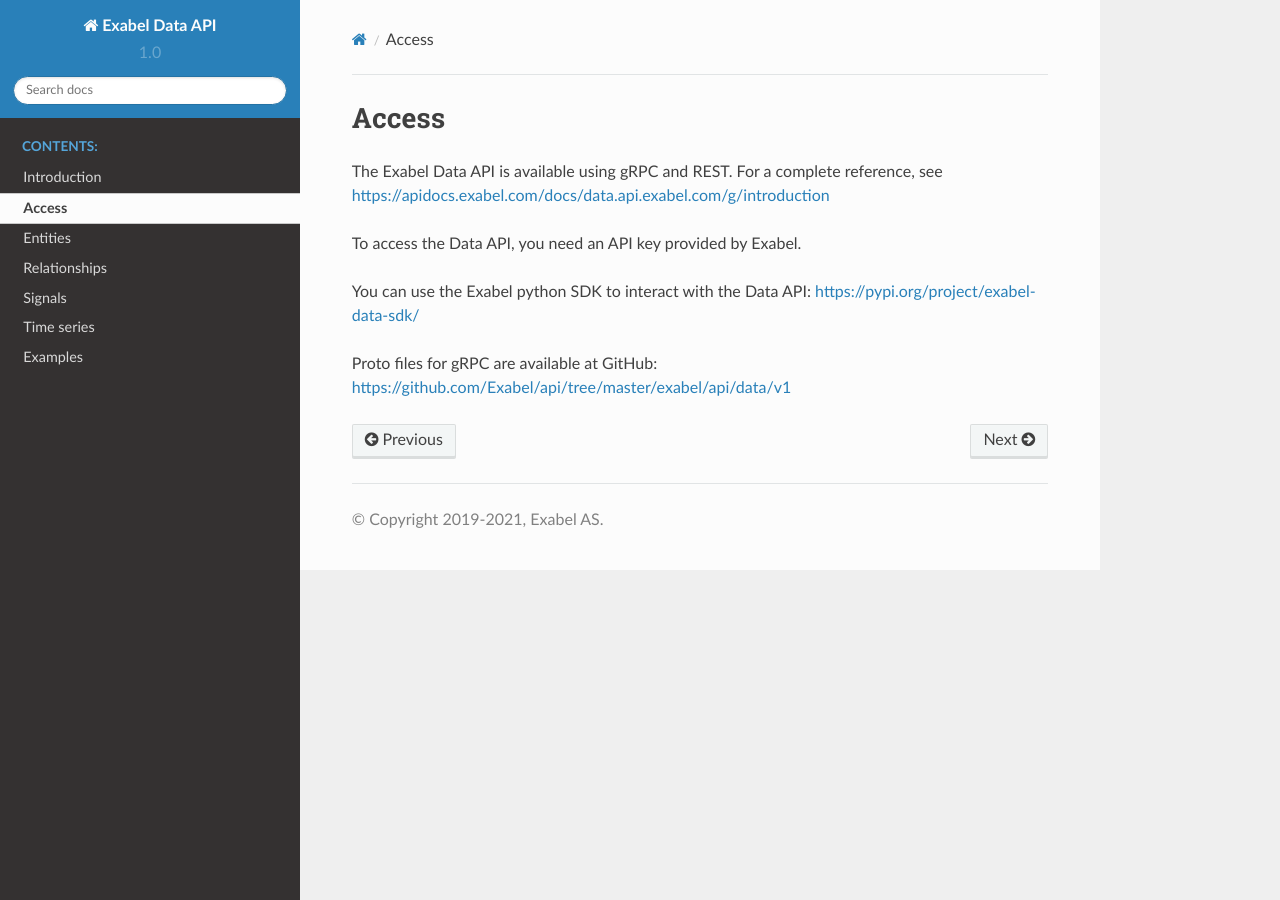
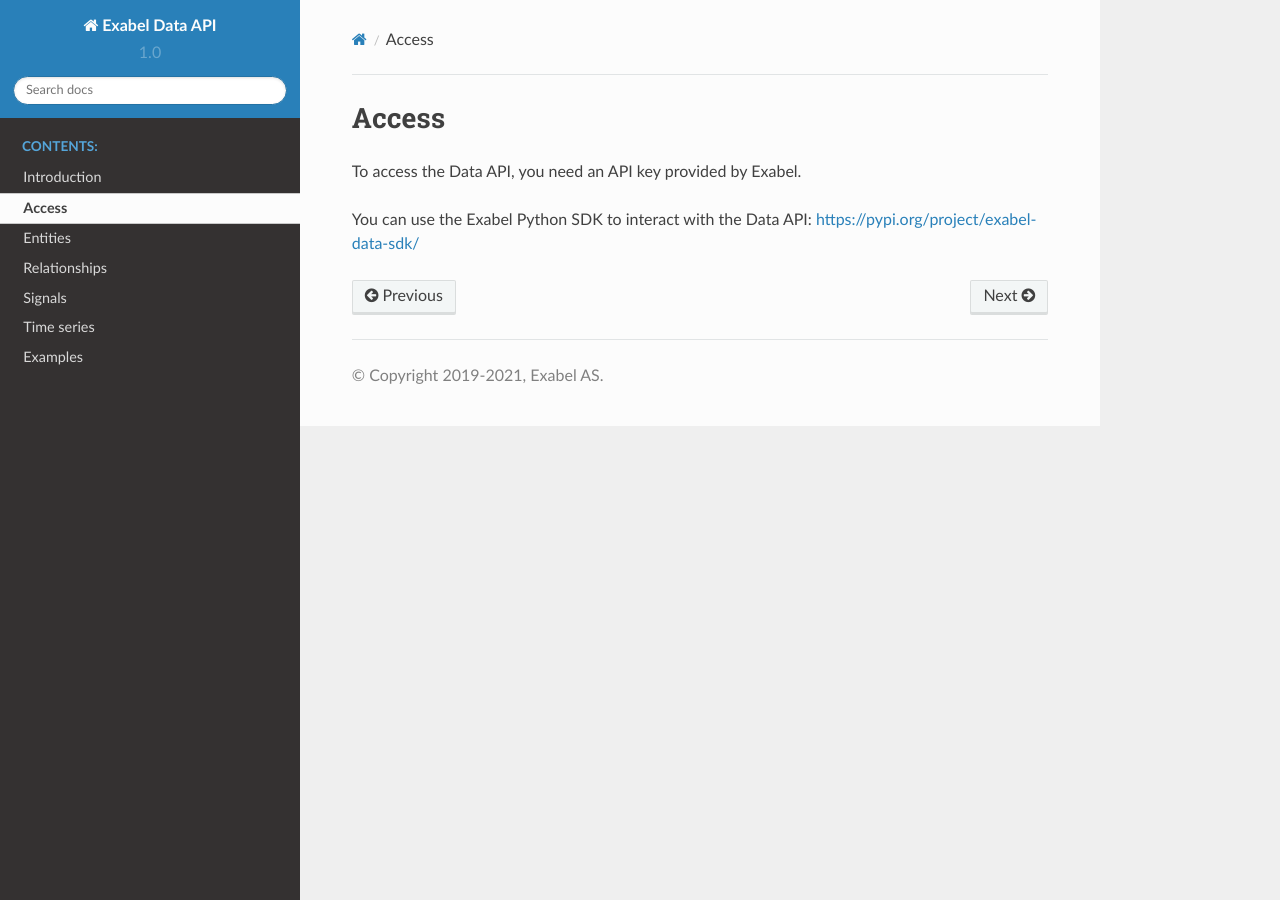
Before and after one commit to Exabel/api, a Sphinx documentation site: the page built from exabel/api/data/doc/access.rst, in a window 1280 px wide. Built offline with Sphinx 7.4.7 and the Read the Docs theme 2.0.0, drawn with Linux system fonts in a browser that asks for light colours; formulas are drawn with MathJax 3.

Commit message:
remove apidocs link

```diff
--- a/exabel/api/data/doc/access.rst
+++ b/exabel/api/data/doc/access.rst
@@ -1,11 +1,6 @@
 Access
 ==========================================
 
-The Exabel Data API is available using gRPC and REST. For a complete reference, see
-https://apidocs.exabel.com/docs/data.api.exabel.com/g/introduction
-
 To access the Data API, you need an API key provided by Exabel.
 
-You can use the Exabel python SDK to interact with the Data API: https://pypi.org/project/exabel-data-sdk/
-
-Proto files for gRPC are available at GitHub: https://github.com/Exabel/api/tree/master/exabel/api/data/v1
+You can use the Exabel Python SDK to interact with the Data API: https://pypi.org/project/exabel-data-sdk/
```
